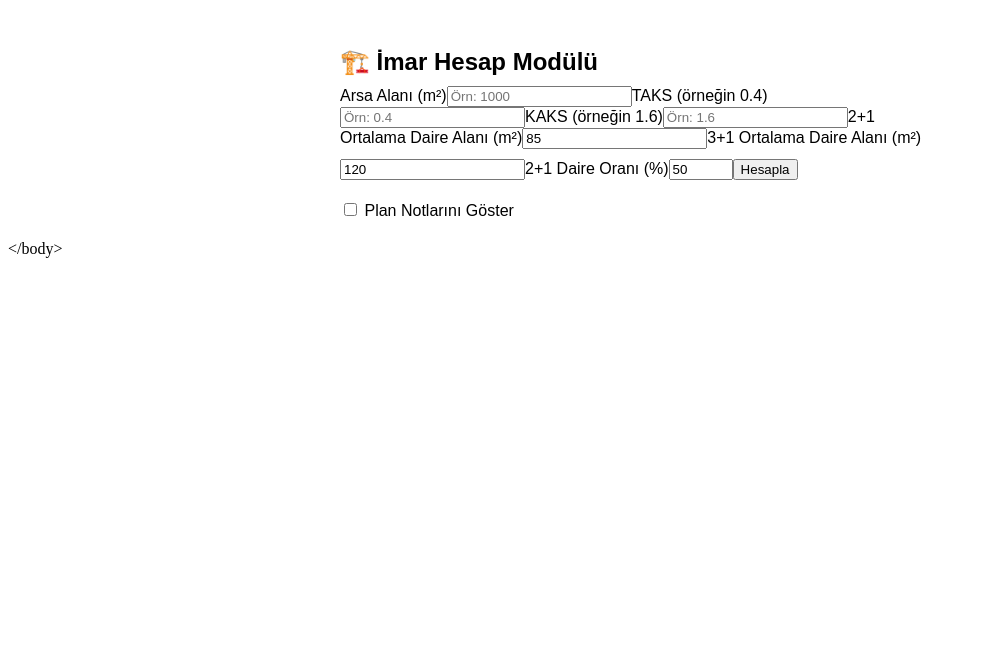
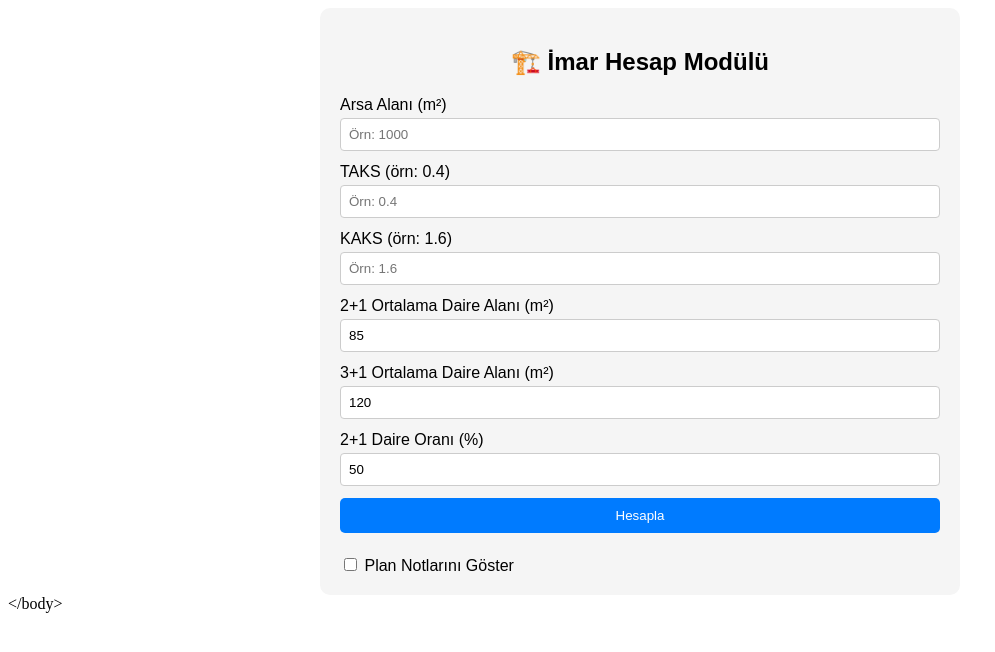
Before and after one commit to hasaannn327-source/imar-hesab-, a React (Create React App) app: page / in a window 1280 px wide. Shown: the top 652 px of the page, without its empty margins (0-995 px from the left). Built offline with nearby package versions, Linux system fonts and the light colour scheme.

Commit message:
Update App.js

```diff
--- a/src/App.js
+++ b/src/App.js
@@ -6,7 +6,7 @@ export default function App() {
   const [kaks, setKaks] = useState("");
   const [daire2plus1m2, setDaire2plus1m2] = useState("85");
   const [daire3plus1m2, setDaire3plus1m2] = useState("120");
-  const [oran2plus1, setOran2plus1] = useState("50"); // yüzde
+  const [oran2plus1, setOran2plus1] = useState("50");
   const [planNotlariGoster, setPlanNotlariGoster] = useState(false);
 
   const handleHesapla = () => {
@@ -26,7 +26,8 @@ export default function App() {
 
     const toplamDaire = toplam2plus1 + toplam3plus1;
     const otopark = Math.ceil(toplamDaire / 3);
-    const suDeposu = toplamDaire > 30 ? "10 tonluk su deposu gerekli" : "Gerekli değil";
+    const suDeposu =
+      toplamDaire > 30 ? "10 tonluk su deposu gerekli" : "Gerekli değil";
 
     alert(`
 Toplam İnşaat Alanı: ${netInsaatAlani.toFixed(2)} m²
@@ -43,67 +44,106 @@ Toplam İnşaat Alanı: ${netInsaatAlani.toFixed(2)} m²
   };
 
   return (
-    <div style={{ maxWidth: "600px", margin: "auto", padding: "20px", fontFamily: "sans-serif" }}>
-      <h2 style={{ marginBottom: "10px" }}>🏗️ İmar Hesap Modülü</h2>
+    <div
+      style={{
+        maxWidth: "600px",
+        margin: "auto",
+        padding: "20px",
+        fontFamily: "Arial, sans-serif",
+        backgroundColor: "#f5f5f5",
+        borderRadius: "10px",
+      }}
+    >
+      <h2 style={{ textAlign: "center", marginBottom: "20px" }}>
+        🏗️ İmar Hesap Modülü
+      </h2>
 
-      <label>Arsa Alanı (m²)</label>
+      <div style={{ display: "flex", flexDirection: "column", gap: "12px" }}>
+        <label>
+          Arsa Alanı (m²)
           <input
+            type="number"
             placeholder="Örn: 1000"
             value={arsaM2}
             onChange={(e) => setArsaM2(e.target.value)}
+            style={inputStyle}
+          />
+        </label>
+
+        <label>
+          TAKS (örn: 0.4)
+          <input
             type="number"
-      />
-
-      <label>TAKS (örneğin 0.4)</label>
-      <input
             placeholder="Örn: 0.4"
             value={taks}
             onChange={(e) => setTaks(e.target.value)}
+            step="0.01"
+            style={inputStyle}
+          />
+        </label>
+
+        <label>
+          KAKS (örn: 1.6)
+          <input
             type="number"
-        step="0.01"
-      />
-
-      <label>KAKS (örneğin 1.6)</label>
-      <input
             placeholder="Örn: 1.6"
             value={kaks}
             onChange={(e) => setKaks(e.target.value)}
+            step="0.1"
+            style={inputStyle}
+          />
+        </label>
+
+        <label>
+          2+1 Ortalama Daire Alanı (m²)
+          <input
             type="number"
-        step="0.1"
-      />
-
-      <label>2+1 Ortalama Daire Alanı (m²)</label>
-      <input
             placeholder="Örn: 85"
             value={daire2plus1m2}
             onChange={(e) => setDaire2plus1m2(e.target.value)}
+            style={inputStyle}
+          />
+        </label>
+
+        <label>
+          3+1 Ortalama Daire Alanı (m²)
+          <input
             type="number"
-      />
-
-      <label>3+1 Ortalama Daire Alanı (m²)</label>
-      <input
             placeholder="Örn: 120"
             value={daire3plus1m2}
             onChange={(e) => setDaire3plus1m2(e.target.value)}
+            style={inputStyle}
+          />
+        </label>
+
+        <label>
+          2+1 Daire Oranı (%)
+          <input
             type="number"
-      />
-
-      <label>2+1 Daire Oranı (%)</label>
-      <input
             placeholder="Örn: 50"
             value={oran2plus1}
             onChange={(e) => setOran2plus1(e.target.value)}
-        type="number"
             min="0"
             max="100"
+            style={inputStyle}
           />
+        </label>
 
-      <button style={{ marginTop: "10px" }} onClick={handleHesapla}>
+        <button
+          onClick={handleHesapla}
+          style={{
+            padding: "10px",
+            backgroundColor: "#007bff",
+            color: "white",
+            border: "none",
+            borderRadius: "5px",
+            cursor: "pointer",
+          }}
+        >
           Hesapla
         </button>
 
-      <div style={{ marginTop: "20px" }}>
-        <label>
+        <label style={{ marginTop: "10px" }}>
           <input
             type="checkbox"
             checked={planNotlariGoster}
@@ -113,7 +153,15 @@ Toplam İnşaat Alanı: ${netInsaatAlani.toFixed(2)} m²
         </label>
 
         {planNotlariGoster && (
-          <div style={{ background: "#f3f4f6", padding: "15px", borderRadius: "8px", marginTop: "10px" }}>
+          <div
+            style={{
+              background: "#fff",
+              padding: "10px",
+              borderRadius: "8px",
+              marginTop: "10px",
+              boxShadow: "0 0 5px rgba(0,0,0,0.1)",
+            }}
+          >
             <b>📝 Plan Notları Özeti:</b>
             <ul>
               <li>TAKS/KAKS net parsel üzerinden hesaplanır.</li>
@@ -129,3 +177,12 @@ Toplam İnşaat Alanı: ${netInsaatAlani.toFixed(2)} m²
     </div>
   );
 }
+
+const inputStyle = {
+  width: "100%",
+  padding: "8px",
+  marginTop: "4px",
+  borderRadius: "4px",
+  border: "1px solid #ccc",
+  boxSizing: "border-box",
+};
```
Lines whose indentation alone changed are shown as unchanged.
